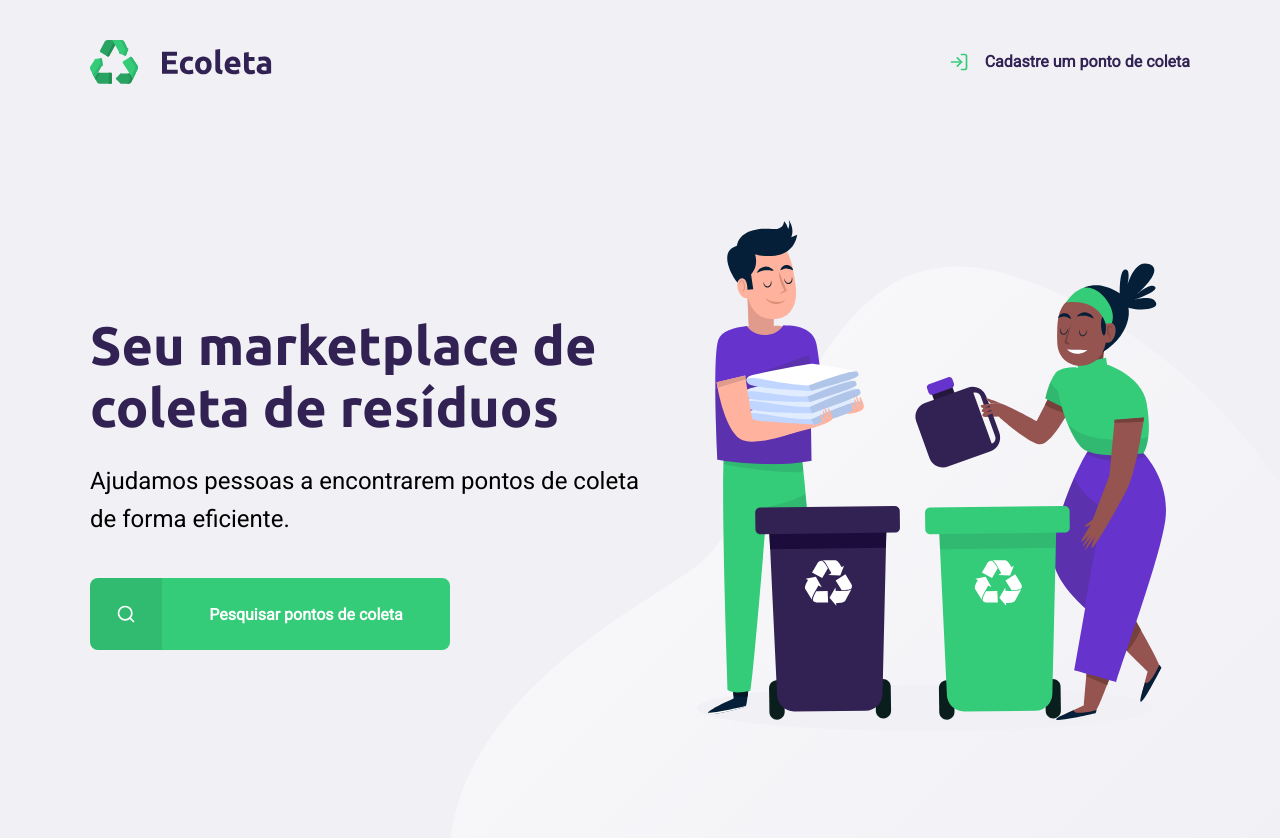
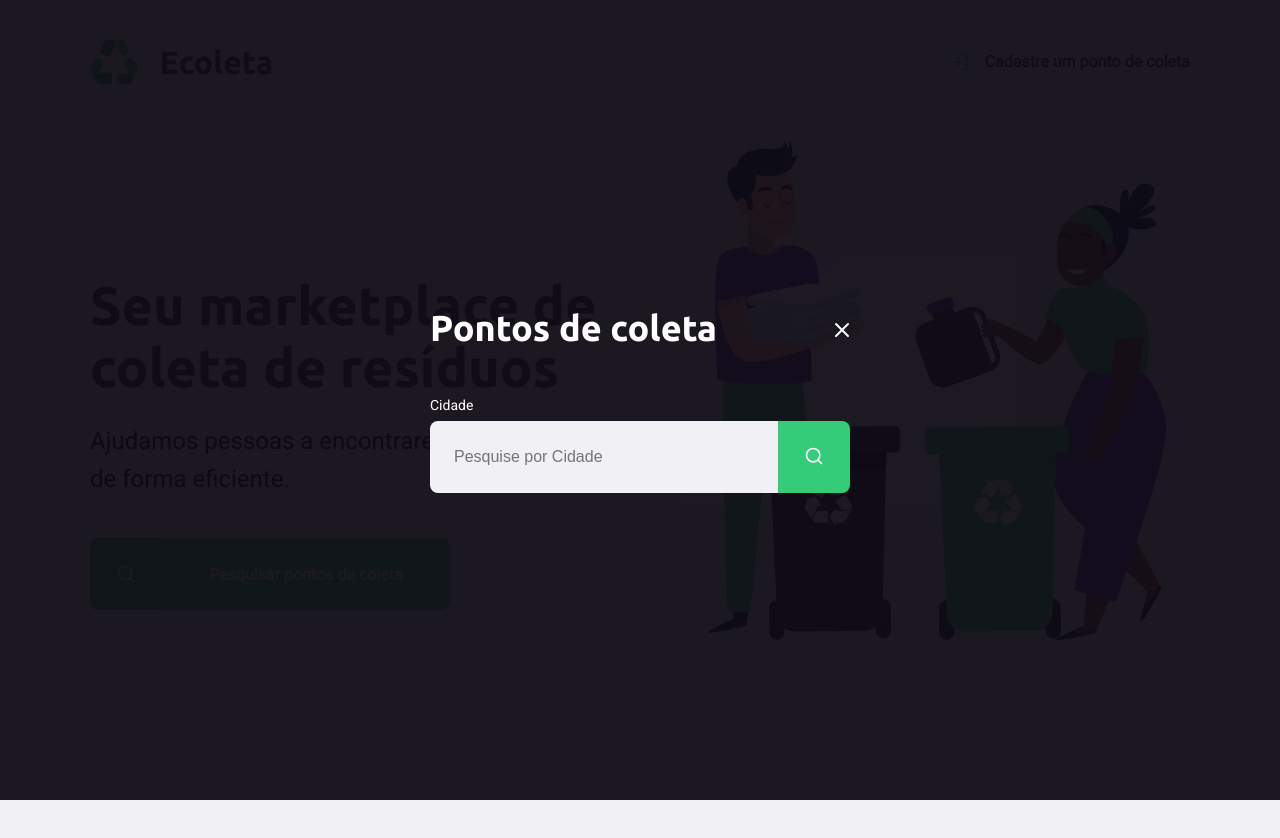
Before and after one commit to JeycianeFaria/Discovery-1, a plain HTML site: page index.html in a window 1280 px wide. After the commit the page ends 800 px from the top, so only its background shows below. Drawn offline with Linux system fonts and the light colour scheme.

Commit message:
inicio modal

```diff
--- a/index.html
+++ b/index.html
@@ -27,6 +27,7 @@
 
         <link rel="stylesheet" href="./styles/main.css">
         <link rel="stylesheet" href="./styles/home.css">
+        <link rel="stylesheet" href="./styles/modal.css">
 
         <link rel="stylesheet" href="./styles/responsive.css">
 
@@ -40,7 +41,7 @@
             <div class="content">
 
                 <header>
-                    <img src="./icones/logo.svg" alt="Logomarca">
+                    <img src="./icons/logo.svg" alt="Logomarca">
 
                     <a href="http://google.com.br">
                         <span></span>
@@ -63,6 +64,36 @@
         </div>
         <!--Inicio container-->
 
+        <!-- Inicio Modal -->
+        <div id="modal">
+
+            <div class="content">
+
+                <div class="header">
+
+                    <h1>Pontos de coleta</h1>
+                    <a href="">Fechar</a>
+
+                </div>
+
+                <form action="">
+
+                    <label for="search">Cidade</label>
+
+                    <div class="search field">
+                        <input type="text" name="search" placeholder="Pesquise por Cidade">
+                        <button>
+                            <img src="./icons/search.svg" alt="Buscar" >
+                        </button>
+                    </div>
+
+                </form>
+
+            </div>
+
+        </div>
+        <!-- Fim Modal -->
+
     </body>
 
 </html>
--- a/styles/create-point.css
+++ b/styles/create-point.css
@@ -24,7 +24,7 @@
 
 #page-create-point header a span {
     margin-right: 16px;
-    background-image: url('../icones/arrow-left.svg');
+    background-image: url('../icons/arrow-left.svg');
 
     display: flex;
 
--- a/styles/home.css
+++ b/styles/home.css
@@ -1,8 +1,8 @@
 #page-home {
-    background: url('../icones/home-background.svg') no-repeat;
+    background: url('../icons/home-background.svg') no-repeat;
     background-position:35vw bottom;
 
-    height: 110vh;
+    height: 100vh;
 }
 
 
@@ -32,7 +32,7 @@
 }
 
 #page-home header a span {
-    background-image: url('../icones/log-in.svg');
+    background-image: url('../icons/log-in.svg');
 
     display: flex;
     height: 20px;
@@ -90,7 +90,7 @@
 }
 
 #page-home main a span::after {
-    background-image: url("../icones/search.svg");
+    background-image: url("../icons/search.svg");
     content: "";
     height: 20px;
     width: 20px;
--- /dev/null
+++ b/styles/modal.css
@@ -0,0 +1,70 @@
+#modal {
+    height: 100vh;
+    width: 100vw;
+    background-color: #0E0A14ef;
+    position: fixed;
+    top: 0;
+    display: flex;
+    justify-content: center;
+    align-items: center;
+    transition: 400ms;
+}
+
+#modal .content{
+    color: white;
+    width: 420px;
+}
+
+#modal .header {
+    display: flex;
+    align-items: center;
+    justify-content: space-between;
+    margin-bottom: 48px;
+}
+
+#modal .header a {
+    background-image: url("../icons/x.svg");
+    width: 20px;
+    height: 20px;
+    display: flex;
+    font-size: 0.01px;
+}
+
+#modal .header h1 {
+    color:white;
+    font-size: 36px;
+    line-height: 42px;
+}
+
+#modal form label {
+    font-size: 14px;
+    line-height: 16px;
+    display: block;
+    margin-bottom: 8px;
+}
+
+#modal form .field {
+    display: flex;
+}
+
+#modal form input {
+    flex: 1;
+    background-color: #f0f0f5;
+    border-radius: 8px 0 0 8px;
+    border: 0;
+    padding: 16px 24px;
+    font-size: 16px;
+    color: #6c6c80;
+}
+
+#modal form button {
+    width: 72px;
+    height: 72px;
+    background-color: var(--primary-color);
+    border: 0;
+    border-radius: 0 8px 8px 0;
+}
+
+#modal form button:hover {
+    background-color: #2fb85e;
+}
```
Also changed, not shown: create_point.html (+8 -8 lines), icons/arrow-left.svg (renamed from icones/arrow-left.svg), icons/baterias.svg (renamed from icones/baterias.svg), icons/check.svg (renamed from icones/check.svg), icons/eletronicos.svg (renamed from icones/eletronicos.svg), icons/home-background.svg (renamed from icones/home-background.svg), icons/lampadas.svg (renamed from icones/lampadas.svg), icons/log-in.svg (renamed from icones/log-in.svg), icons/logo.svg (renamed from icones/logo.svg), icons/oleo.svg (renamed from icones/oleo.svg), icons/organicos.svg (renamed from icones/organicos.svg), icons/papeis-papelao.svg (renamed from icones/papeis-papelao.svg), icons/search.svg (renamed from icones/search.svg), icons/x.svg (renamed from icones/x.svg).
